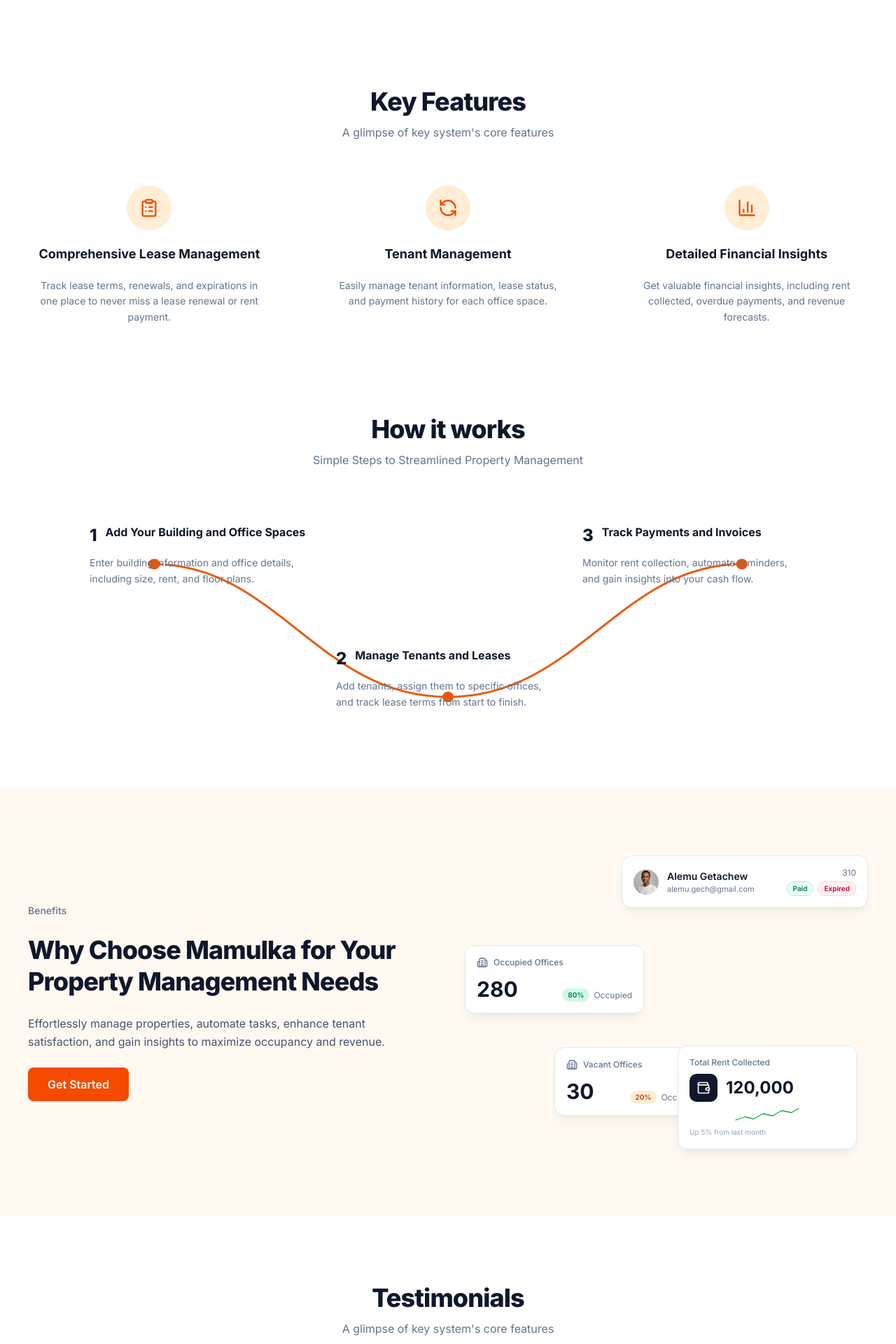
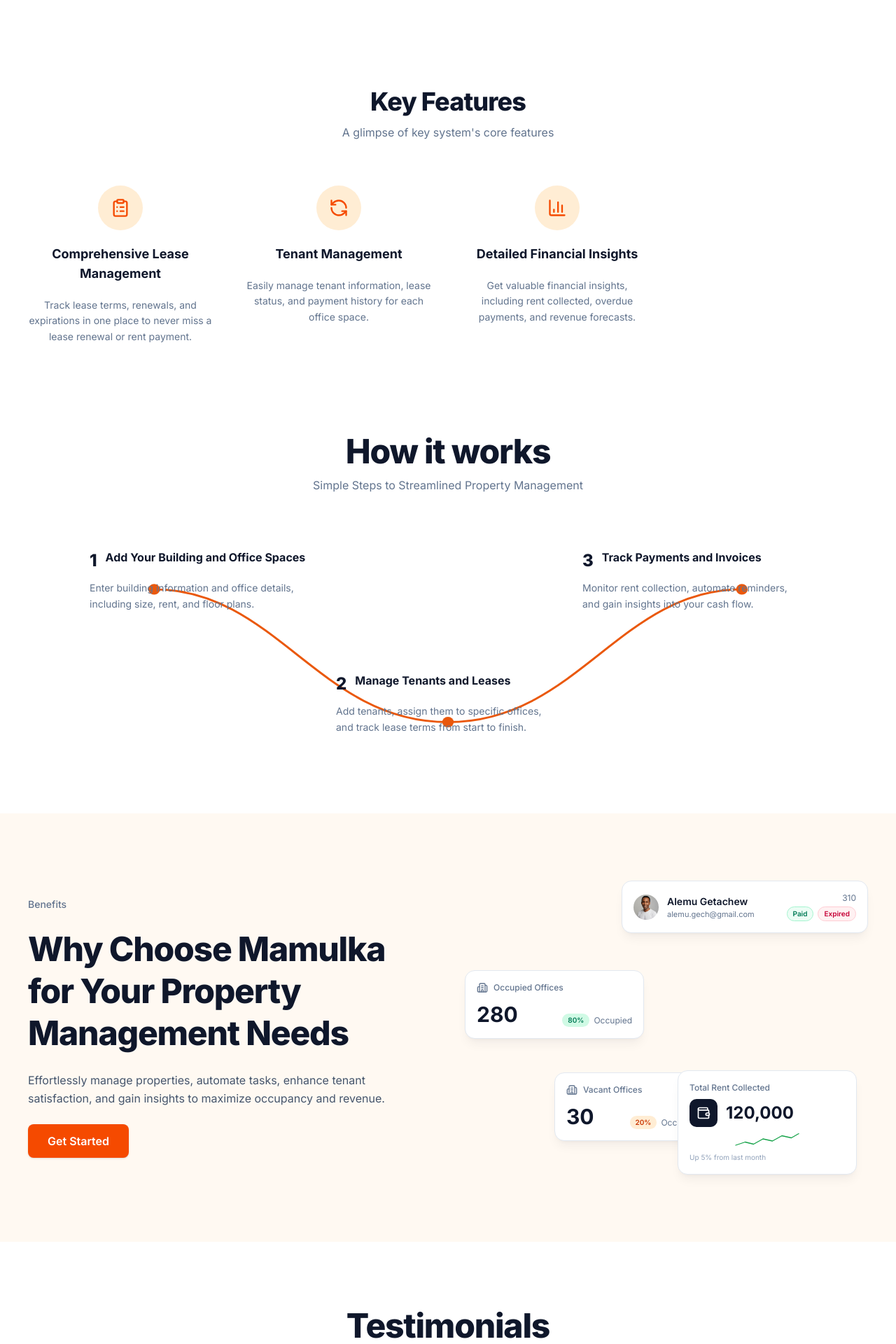
Before and after one commit to LuckyBalack/botager-1, a Next.js app: page / in a window 1280 px wide. Shown: the part 680-2600 px from the top of the page at 70% size. Built offline with nearby package versions, Linux system fonts and the light colour scheme.

Commit message:
feat: complete responsive design overhaul
Add typography scaling and max-width to landing page sections
Update grid layouts for key features, benefits, and testimonials
Ensure marketplace grid and forms are responsive
Enhance table column prioritization for mobile view

```diff
--- a/components/landing/benefits-section.tsx
+++ b/components/landing/benefits-section.tsx
@@ -9,10 +9,10 @@ type BenefitsSectionProps = {
 export function BenefitsSection({ onGetStarted }: BenefitsSectionProps) {
   return (
     <section className="bg-orange-50/70 py-24">
-      <div className="mx-auto grid max-w-7xl grid-cols-1 items-center gap-12 px-6 lg:grid-cols-2 lg:px-10">
+      <div className="mx-auto grid max-w-7xl grid-cols-1 items-center gap-12 px-6 lg:grid-cols-2 lg:px-10 2xl:max-w-[1800px]">
         <div className="flex flex-col gap-6">
           <span className="text-sm font-medium text-slate-500">Benefits</span>
-          <h2 className="text-balance text-4xl font-extrabold leading-tight tracking-tight text-slate-900">
+          <h2 className="text-balance text-4xl font-extrabold leading-tight tracking-tight text-slate-900 lg:text-5xl 2xl:text-5xl">
             Why Choose Mamulka for Your Property Management Needs
           </h2>
           <p className="max-w-lg text-pretty text-base leading-relaxed text-slate-600">
--- a/components/landing/how-it-works-section.tsx
+++ b/components/landing/how-it-works-section.tsx
@@ -22,9 +22,9 @@ const STEPS = [
 export function HowItWorksSection() {
   return (
     <section className="bg-white pb-28 pt-8">
-      <div className="mx-auto max-w-7xl px-6 lg:px-10">
+      <div className="mx-auto max-w-7xl px-6 lg:px-10 2xl:max-w-[1800px]">
         <div className="mx-auto flex max-w-2xl flex-col items-center gap-3 text-center">
-          <h2 className="text-4xl font-extrabold tracking-tight text-slate-900">
+          <h2 className="text-4xl font-extrabold tracking-tight text-slate-900 lg:text-5xl 2xl:text-5xl">
             How it works
           </h2>
           <p className="text-pretty text-base text-slate-500">
--- a/components/landing/key-features-section.tsx
+++ b/components/landing/key-features-section.tsx
@@ -24,7 +24,7 @@ const FEATURES = [
 export function KeyFeaturesSection() {
   return (
     <section id="features" className="bg-white px-4 py-12 sm:px-6 sm:py-16 lg:py-24">
-      <div className="mx-auto max-w-7xl 2xl:max-w-[1800px]">
+      <div className="mx-auto max-w-7xl px-4 2xl:max-w-[1800px]">
         <div className="mx-auto flex max-w-2xl flex-col items-center gap-2 text-center sm:gap-3">
           <h2 className="text-2xl font-extrabold tracking-tight text-slate-900 sm:text-3xl lg:text-4xl 2xl:text-5xl">
             Key Features
@@ -34,7 +34,7 @@ export function KeyFeaturesSection() {
           </p>
         </div>
 
-        <div className="mt-8 grid grid-cols-1 gap-8 sm:mt-12 sm:grid-cols-2 sm:gap-10 lg:mt-16 lg:grid-cols-3 lg:gap-12 2xl:grid-cols-4">
+        <div className="mt-8 grid grid-cols-1 gap-8 sm:mt-12 sm:grid-cols-2 sm:gap-10 lg:mt-16 lg:grid-cols-3 lg:gap-12 xl:grid-cols-4 2xl:grid-cols-4 2xl:gap-16">
           {FEATURES.map((feature) => {
             const Icon = feature.icon
             return (
--- a/components/landing/landing-footer.tsx
+++ b/components/landing/landing-footer.tsx
@@ -13,7 +13,7 @@ const SOCIALS = [
 export function LandingFooter() {
   return (
     <footer className="bg-slate-100/70">
-      <div className="mx-auto flex max-w-7xl flex-col items-center gap-8 px-6 py-14 lg:px-10">
+      <div className="mx-auto flex max-w-7xl flex-col items-center gap-8 px-6 py-14 lg:px-10 2xl:max-w-[1800px] 2xl:px-12">
         <BrandMark />
 
         <nav aria-label="Footer" className="flex flex-wrap items-center gap-10">
--- a/components/landing/testimonials-section.tsx
+++ b/components/landing/testimonials-section.tsx
@@ -20,9 +20,9 @@ const TESTIMONIALS = [
 export function TestimonialsSection() {
   return (
     <section className="bg-white py-24">
-      <div className="mx-auto max-w-7xl px-6 lg:px-10">
+      <div className="mx-auto max-w-7xl px-6 lg:px-10 2xl:max-w-[1800px]">
         <div className="mx-auto flex max-w-2xl flex-col items-center gap-3 text-center">
-          <h2 className="text-4xl font-extrabold tracking-tight text-slate-900">
+          <h2 className="text-4xl font-extrabold tracking-tight text-slate-900 lg:text-5xl 2xl:text-5xl">
             Testimonials
           </h2>
           <p className="text-base text-slate-500">
--- a/components/views/marketplace-view.tsx
+++ b/components/views/marketplace-view.tsx
@@ -163,7 +163,7 @@ export function MarketplaceView({
     <div className="min-h-screen bg-slate-50">
       {/* Public Header */}
       <header className="border-b border-slate-200 bg-white px-4 py-3 sm:px-6 sm:py-4">
-        <div className="mx-auto flex max-w-7xl items-center justify-between gap-2">
+        <div className="mx-auto flex max-w-7xl items-center justify-between gap-2 2xl:max-w-[1800px]">
           <div className="flex items-center gap-2">
             <Building2 className="h-6 w-6 text-orange-500 sm:h-8 sm:w-8" />
             <div>
@@ -243,7 +243,7 @@ export function MarketplaceView({
 
       {/* Advanced Filters Bar */}
       <section className="border-b border-slate-200 bg-white px-4 py-3 sm:px-6 sm:py-4">
-        <div className="mx-auto flex max-w-7xl flex-wrap items-center gap-2 sm:gap-4">
+        <div className="mx-auto flex max-w-7xl flex-wrap items-center gap-2 sm:gap-4 2xl:max-w-[1800px]">
           <div className="flex items-center gap-1.5 text-xs font-medium text-slate-700 sm:gap-2 sm:text-sm">
             <SlidersHorizontal className="h-3.5 w-3.5 sm:h-4 sm:w-4" />
             <span className="hidden sm:inline">Filters:</span>
@@ -498,7 +498,7 @@ export function MarketplaceView({
 
       {/* Footer */}
       <footer className="border-t border-slate-200 bg-white px-6 py-8">
-        <div className="mx-auto max-w-7xl text-center text-sm text-slate-500">
+        <div className="mx-auto max-w-7xl text-center text-sm text-slate-500 2xl:max-w-[1800px]">
           <p>&copy; 2024 Mamulka WRM. All rights reserved.</p>
         </div>
       </footer>
```
